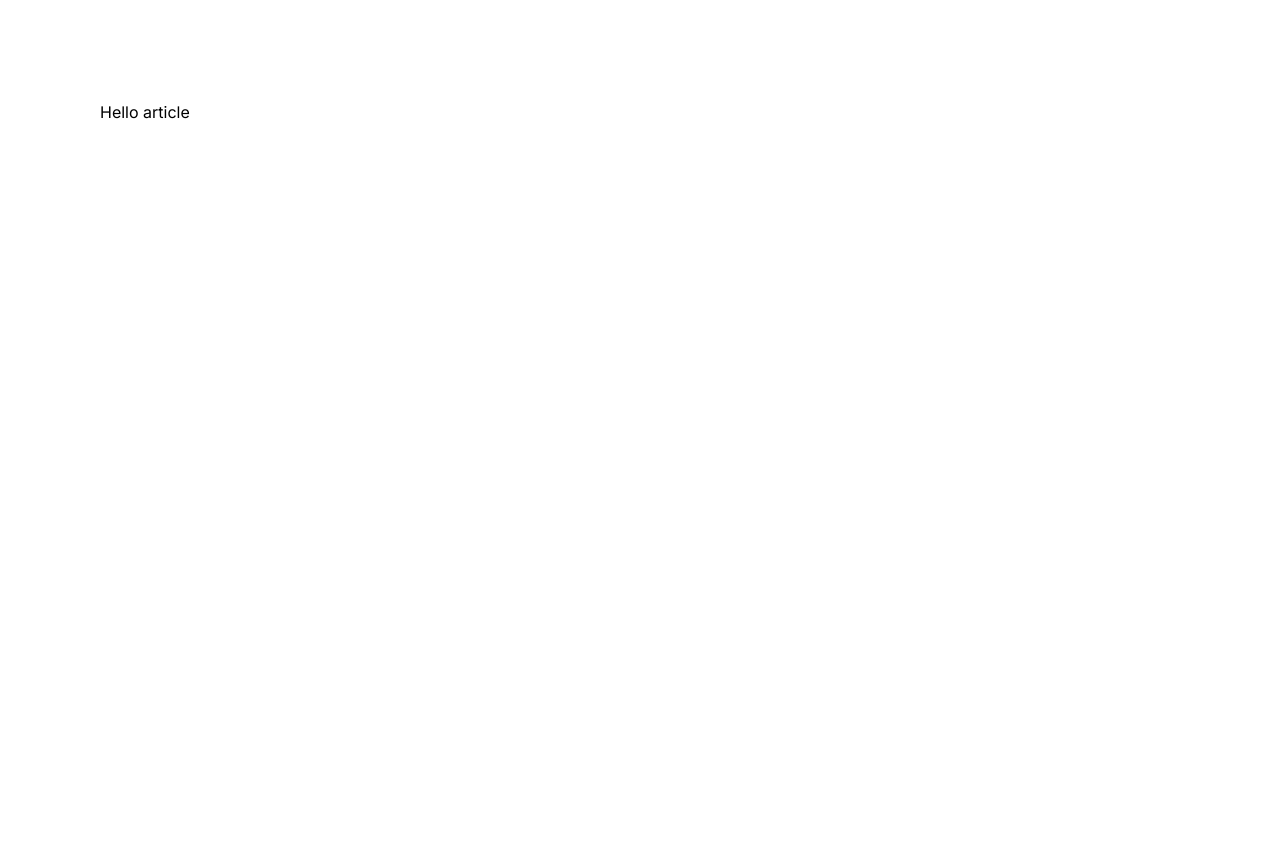
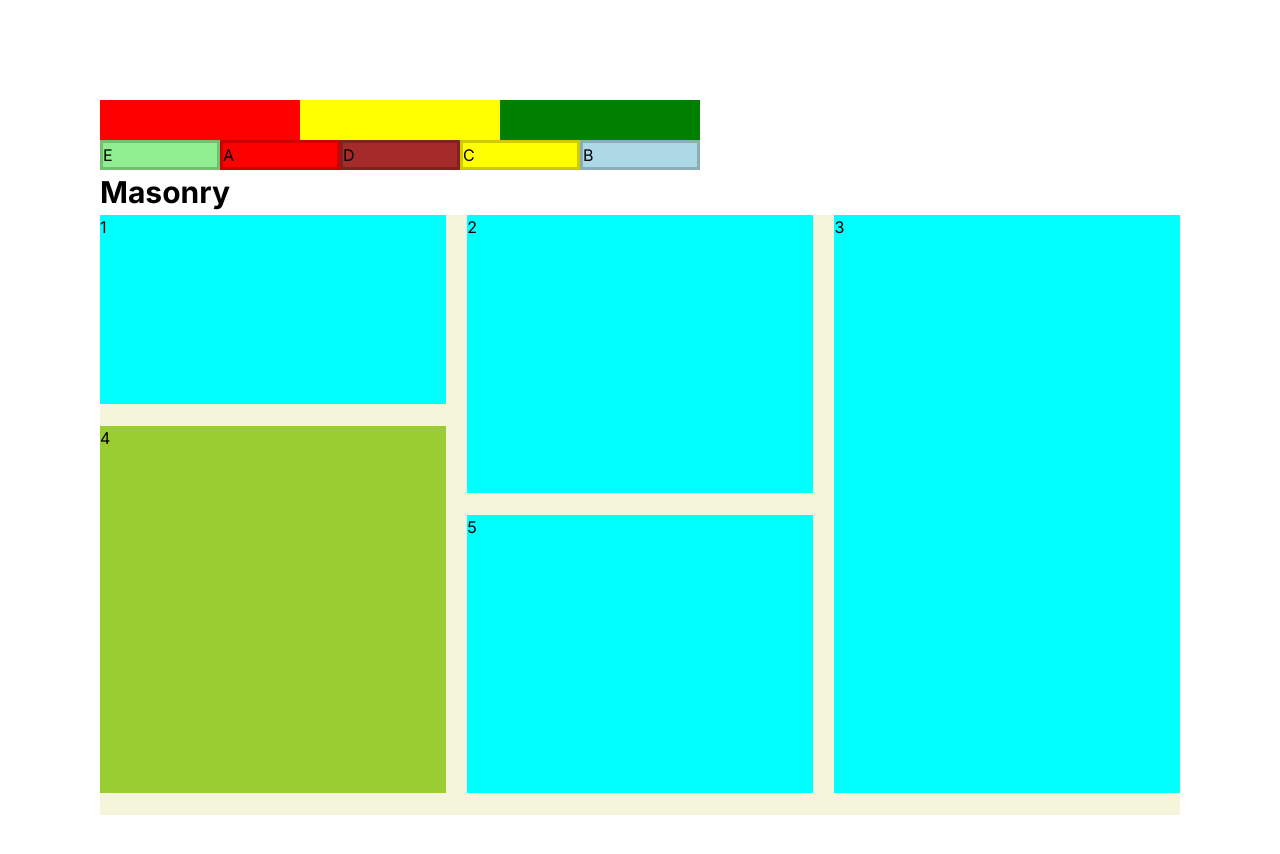
Before and after one commit to EiZar/eizarpaing-profile, a Next.js app: page /articles in a window 1280 px wide. Shown: the top 854 px of the page. Before the commit the page ends 800 px from the top, so only its background shows below. Built offline with nearby package versions, Linux system fonts and the light colour scheme.

Commit message:
update information

```diff
--- a/app/articles/page.js
+++ b/app/articles/page.js
@@ -1,7 +1,40 @@
 import Image from 'next/image'
+import {
+  FaPhoneAlt, FaRegEnvelope, FaHome,
+  FaStar, FaRegStar, FaRegStarHalfStroke
+} from 'react-icons/fa';
 
 export default function Home() {
   return (
-    <div>Hello article</div>
+    <>
+    <div className='firstFlex'>
+      <div className='flexItem item1'/>
+      <div className='flexItem item2'/>
+      <div className='flexItem item3'/>
+    </div>
+    <div className='content'>
+        <div className='box boxItem1'>A</div>
+        <div className='box boxItem2'>B</div>
+        <div className='box boxItem3'>C</div>
+        <div className='box1 boxItem4'>D</div>
+        <div className='box1 boxItem5'>E</div>
+    </div>
+    {/* <h2>Stretch all</h2>
+    <div class="container">
+        <div class="item"></div>
+        <div class="item item-center"></div>
+        <div class="item"></div>
+        <div class="item"></div>
+        <div class="item"></div>
+    </div> */}
+    <h2>Masonry</h2>
+    <div class="container">
+        <div class="item">1</div>
+        <div class="item">2</div>
+        <div class="item">3</div>
+        <div class="item item-center">4</div>
+        <div class="item">5</div>
+    </div>
+    </>
   )
 }
--- a/app/components/page.js
+++ b/app/components/page.js
@@ -1,7 +1,5 @@
-import Image from 'next/image'
+import Image from "next/image";
 
 export default function Home() {
-  return (
-    <div>Hello components</div>
-  )
+  return <div>Hello components</div>;
 }
--- a/app/components/phone.js
+++ b/app/components/phone.js
@@ -1,10 +1,10 @@
-import { FaPhoneAlt } from 'react-icons/fa';
+import { FaPhoneAlt } from "react-icons/fa";
 
 export default function Phone() {
   return (
-    <div className='flex'>
+    <div className="flex">
       <FaPhoneAlt />
-      <div className="iconText">+81 70 3326 0606</div>
+      <div className="iconText">+65 9373 1731</div>
     </div>
   );
 }
--- /dev/null
+++ b/app/flexbox/page.js
@@ -0,0 +1,40 @@
+import styles from "./styles.module.css";
+export default function FlexBox() {
+  return (
+    <>
+      <div className={styles.container}>
+        <div className={styles.item} style={{ height: "140px" }}></div>
+        <div className={styles.item} style={{ height: "190px" }}></div>
+        <div className={styles.item} style={{ height: "170px" }}></div>
+        <div className={styles.item} style={{ height: "120px" }}></div>
+        <div className={styles.item} style={{ height: "160px" }}></div>
+        <div className={styles.item} style={{ height: "180px" }}></div>
+        <div className={styles.item} style={{ height: "140px" }}></div>
+        <div className={styles.item} style={{ height: "150px" }}></div>
+        <div className={styles.item} style={{ height: "170px" }}></div>
+        <div className={styles.item} style={{ height: "170px" }}></div>
+        <div className={styles.item} style={{ height: "140px" }}></div>
+        <div className={styles.item} style={{ height: "190px" }}></div>
+        <div className={styles.item} style={{ height: "170px" }}></div>
+        <div className={styles.item} style={{ height: "120px" }}></div>
+        <div className={styles.item} style={{ height: "160px" }}></div>
+        <div className={styles.item} style={{ height: "180px" }}></div>
+        <div className={styles.item} style={{ height: "140px" }}></div>
+        <div className={styles.item} style={{ height: "150px" }}></div>
+        <div className={styles.item} style={{ height: "170px" }}></div>
+        <div className={styles.item} style={{ height: "170px" }}></div>
+
+        <span className={`${styles.item} ${styles.break}`}></span>
+        <span className={`${styles.item} ${styles.break}`}></span>
+        <span className={`${styles.item} ${styles.break}`}></span>
+      </div>
+      <h3>
+        <a href="https://tobiasahlin.com/blog/masonry-with-css/">
+          Read the blog post
+        </a>
+      </h3>
+    </>
+  );
+}
+
+//https://tobiasahlin.com/blog/common-flexbox-patterns/
--- /dev/null
+++ b/app/flexbox/styles.module.css
@@ -0,0 +1,58 @@
+.container {
+    display: flex;
+    flex-flow: column wrap;
+    align-content: space-between;
+    /* Your container needs a fixed height, and it
+     * needs to be taller than your tallest column. */
+    height: 960px;
+
+    /* Optional */
+    background-color: #f7f7f7;
+    border-radius: 3px;
+    padding: 20px;
+    width: 60%;
+    margin: 40px auto;
+    counter-reset: items;
+  }
+
+  .item {
+    width: 24%;
+    /* Optional */
+    position: relative;
+    margin-bottom: 2%;
+    border-radius: 3px;
+    background-color: #a1cbfa;
+    border: 1px solid #4290e2;
+    box-shadow: 0 2px 2px rgba(0,90,250,0.05),
+      0 4px 4px rgba(0,90,250,0.05),
+      0 8px 8px rgba(0,90,250,0.05),
+      0 16px 16px rgba(0,90,250,0.05);
+    color: #fff;
+    padding: 15px;
+    box-sizing: border-box;
+  }
+
+   /* Just to print out numbers */
+  div.item::before {
+    counter-increment: items;
+    content: counter(items);
+  }
+
+  /* Re-order items into 3 rows */
+  .item:nth-of-type(4n+1) { order: 1; }
+  .item:nth-of-type(4n+2) { order: 2; }
+  .item:nth-of-type(4n+3) { order: 3; }
+  .item:nth-of-type(4n)   { order: 4; }
+
+  /* Force new columns */
+  .break {
+    flex-basis: 100%;
+    width: 0;
+    border: 1px solid #ddd;
+    margin: 0;
+    content: "";
+    padding: 0;
+  }
+
+  /* body { font-family: sans-serif; }
+  h3 { text-align: center; } */
--- a/app/globals.css
+++ b/app/globals.css
@@ -19,15 +19,6 @@
 @media (max-width: 800px) {
   body {
     margin: 20px !important;
-  }
-
-  .profileContainer {
-    flex-direction: column;
-    align-items: flex-start !important;
-  }
-
-  .experienceContainter {
-    flex-direction: column;
   }
 
   .lanContainter {
@@ -69,11 +60,13 @@ svg {
 .profileContainer {
   display: flex;
   align-items: center;
+  flex-wrap: wrap;
 }
 
 .experienceContainter {
   display: flex;
   align-items: flex-start;
+  flex-wrap: wrap;
 }
 
 .lanContainter {
@@ -96,6 +89,7 @@ img {
   border-radius: 50%;
   object-fit: cover;
   display: inline-block;
+  border: 3px solid #1e5c7b;
 }
 
 h1 {
@@ -154,3 +148,168 @@ h3 {
 .iconText {
   margin-left: 10px;
 }
+
+/* Flexbox */
+
+.firstFlex {
+  display: flex;
+  /* flex-direction: row; */
+  /* justify-content: space-between; */
+}
+
+.firstFlex div {
+  padding: 20px;
+  width: 200px;
+  /* flex-basis: 100px; */
+}
+
+.item1 {
+  background-color: red;
+  /* flex: 5; */
+  /* flex-basis: 200px; */
+  /* flex-grow: 1; */
+  flex-shrink: 2;
+  /* flex-basis: 150px; */
+}
+
+.item2 {
+  background-color: yellow;
+  /* flex: 1; */
+  /* flex-basis: 2; */
+  /* flex-grow: 1; */
+  flex-shrink: 5;
+  /* flex-basis: 300px; */
+}
+
+.item3 {
+  background-color: green;
+  /* flex: 3; */
+  /* flex-basis: 2; */
+  /* flex-grow: 1; */
+  flex-shrink: 1;
+  /* flex-basis: auto; */
+}
+
+.content {
+  display: flex;
+  /* justify-content: space-between; */
+  /* width: 500px; */
+}
+
+.content div {
+  flex-basis: 120px;
+  border: 3px solid rgba(0, 0, 0, 0.2);
+}
+
+.box {
+  flex-shrink: 1;
+}
+
+.box1 {
+  flex-shrink: 2;
+}
+
+.boxItem1 {
+  background-color:red;
+  order: 2;
+}
+
+.boxItem2 {
+  background-color:lightblue;
+  order: 5;
+}
+
+.boxItem3 {
+  background-color:yellow;
+  order: 4;
+}
+
+.boxItem4 {
+  background-color:brown;
+  order: 3;
+}
+
+.boxItem5 {
+  background-color:lightgreen;
+  order: 1;
+}
+
+.container {
+  display: flex;
+  background-color: beige;
+  /* justify-content: space-between; */
+}
+
+.item {
+  flex-grow: 1;
+  height: 100px;
+  /* width: 100px; */
+  width: 48%;
+  background-color: aqua;
+  margin-bottom: 2%;
+}
+
+.item-center {
+  background-color: yellowgreen;
+  flex-grow: 3; /* Set the middle element to grow and stretch */
+}
+
+/* use a + selector to only add gaps between pairs of items */
+/* .item + .item {
+  margin-left: 2%;
+} */
+
+/* .item:nth-child(3n) {
+  width: 100%;
+} */
+
+/* .container {
+  display: flex;
+  flex-flow: column wrap;
+  background-color: beige;
+}
+
+.item {
+  background-color: aqua;
+}
+
+.item:nth-child(3n+1) { order: 1; }
+.item:nth-child(3n+2) { order: 2; }
+.item:nth-child(3n)   { order: 3; }
+
+
+.container::before,
+.container::after {
+  content: "";
+  flex-basis: 100%;
+  width: 0;
+  order: 2;
+} */
+
+.container {
+  display: flex;
+  flex-flow: column wrap;
+  align-content: space-between;
+  /* Your container needs a fixed height, and it
+   * needs to be taller than your tallest column. */
+  height: 600px;
+}
+
+.item {
+  width: 32%;
+  margin-bottom: 2%; /* Optional */
+}
+
+/* Re-order items into 3 rows */
+.item:nth-child(3n+1) { order: 1; }
+.item:nth-child(3n+2) { order: 2; }
+.item:nth-child(3n)   { order: 3; }
+
+/* Force new columns */
+.container::before,
+.container::after {
+  content: "";
+  flex-basis: 100%;
+  width: 0;
+  order: 2;
+}
```
Also changed, not shown: app/layout.js (+6 -6 lines), app/page.js (+117 -83 lines).
